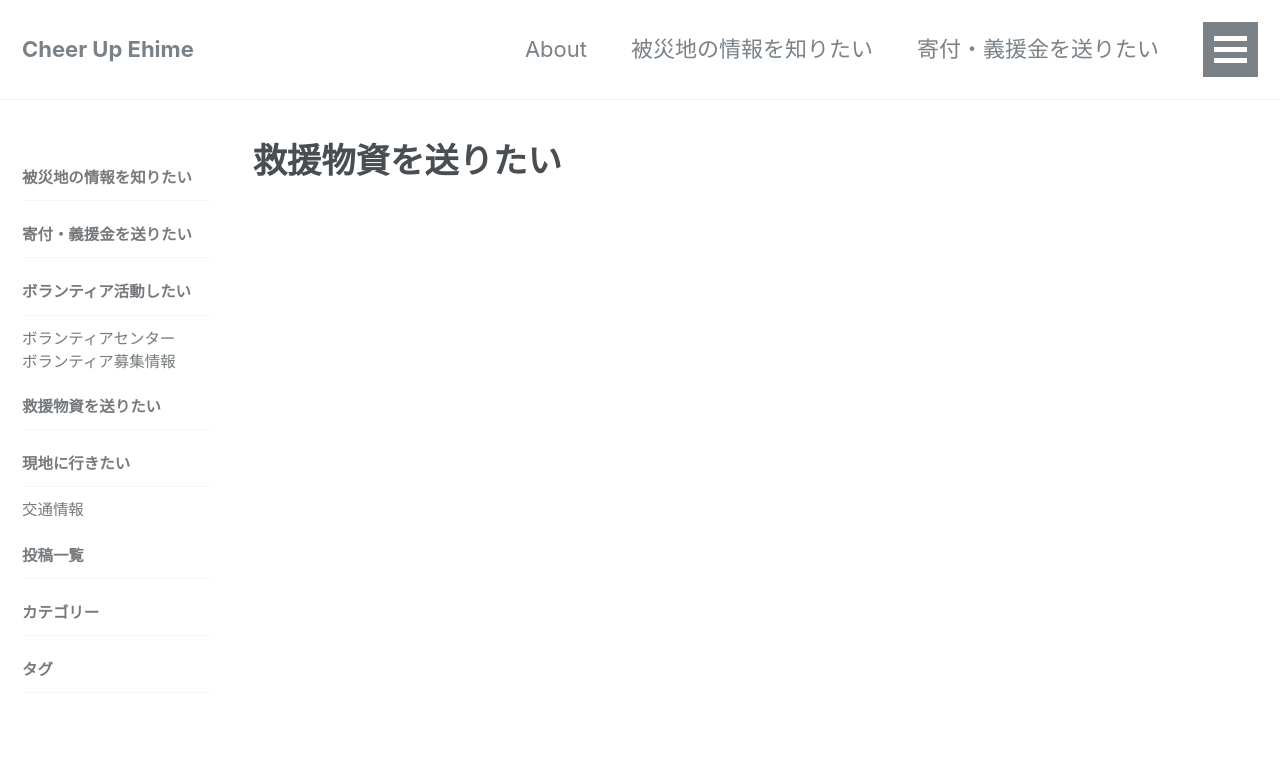
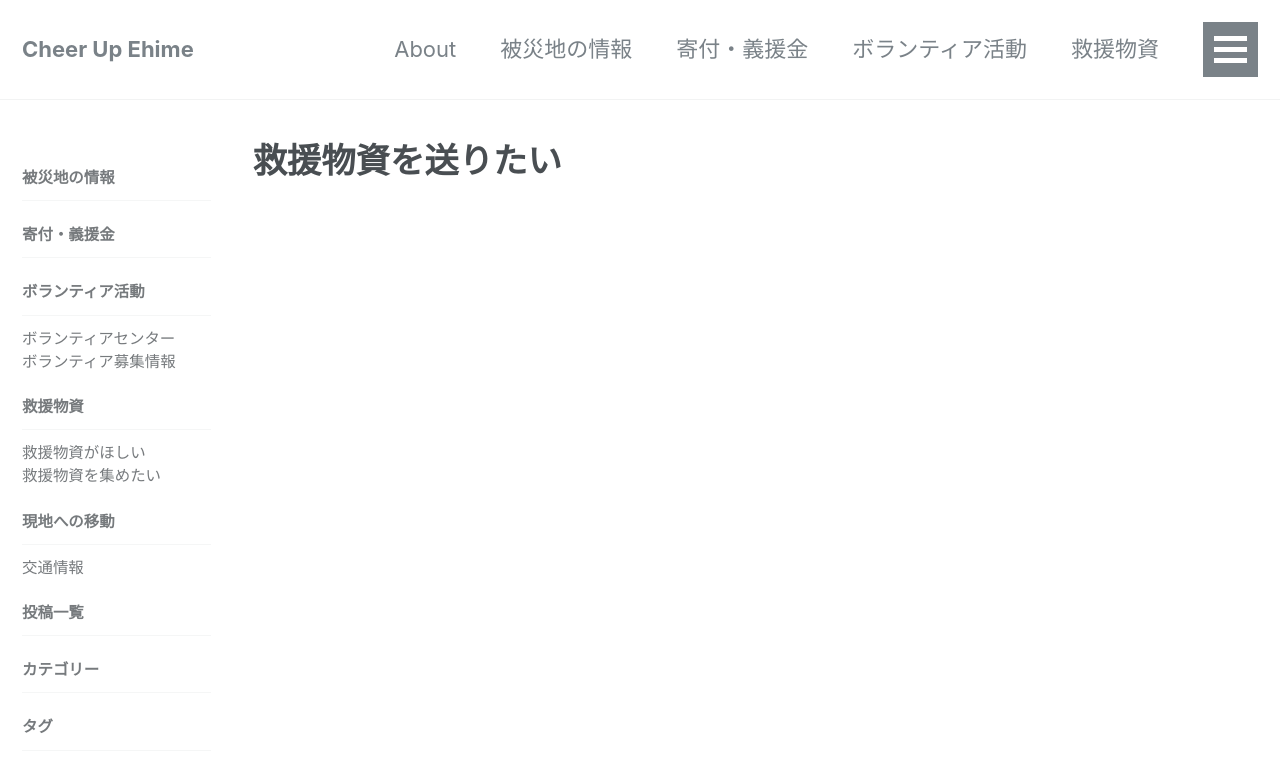
Before and after one commit to cheerup-ehime/cheerup-ehime.github.io, a Jekyll site: the page built from _pages/rescue-supply.md, in a window 1280 px wide and 900 px high. Shown: the top 772 px of the window. Built offline with Jekyll 4.4.1, drawn with Linux system fonts in a browser that asks for light colours.

```diff
--- a/_config.yml
+++ b/_config.yml
@@ -289,5 +289,11 @@ defaults:
     values:
       sidebar:
         nav: "submenu"
+  - scope:
+      path: ""
+      type: archive-taxonomy
+    values:
+      sidebar:
+        nav: "submenu"
 
 remote_theme: "mmistakes/minimal-mistakes"
--- a/_data/navigation.yml
+++ b/_data/navigation.yml
@@ -2,36 +2,40 @@
 main:
   - title: "About"
     url: /about/
-  - title: "被災地の情報を知りたい"
+  - title: "被災地の情報"
     url: /disaster-area/
-  - title: "寄付・義援金を送りたい"
+  - title: "寄付・義援金"
     url: /donations/
-  - title: "ボランティア活動したい"
+  - title: "ボランティア活動"
     url: /volunteer/
-  - title: "救援物資を送りたい"
+  - title: "救援物資"
     url: /rescuesupply/
-  - title: "現地に行きたい"
+  - title: "現地への移動"
     url: /routes/
   - title: "投稿一覧"
     url: /archive/
 
 submenu:
-  - title: "被災地の情報を知りたい"
+  - title: "被災地の情報"
     url: /disaster-area/
-  - title: "寄付・義援金を送りたい"
+  - title: "寄付・義援金"
     url: /donations/
-  - title: "ボランティア活動したい"
+  - title: "ボランティア活動"
     children:
       - title: ボランティアセンター
         url: /volunteer/
       - title: ボランティア募集情報
-        url: /categories/#%E3%83%9C%E3%83%A9%E3%83%B3%E3%83%86%E3%82%A3%E3%82%A2%E5%8B%9F%E9%9B%86
-  - title: "救援物資を送りたい"
-    url: /rescuesupply/
-  - title: "現地に行きたい"
+        url: /categories/%E3%83%9C%E3%83%A9%E3%83%B3%E3%83%86%E3%82%A3%E3%82%A2%E5%8B%9F%E9%9B%86
+  - title: "救援物資"
+    children:
+      - title: 救援物資がほしい
+        url: /categories/%E6%95%91%E6%8F%B4%E7%89%A9%E8%B3%87%E8%A6%81%E6%9C%9B
+      - title: 救援物資を集めたい
+        url: /categories/%E6%95%91%E6%8F%B4%E7%89%A9%E8%B3%87/
+  - title: "現地への移動"
     children:
       - title: "交通情報"
-        url: /categories/#%E4%BA%A4%E9%80%9A%E6%83%85%E5%A0%B1
+        url: /categories/%E4%BA%A4%E9%80%9A%E6%83%85%E5%A0%B1
   - title: "投稿一覧"
     url: /archive/
   - title: "カテゴリー"
```
Also changed, not shown: _posts/2018-07-12-rescue-supply-chaen-0712.md (added, +47 -0 lines), _posts/2018-07-12-rescue-supply-studio-red-0710.md (added, +35 -0 lines).
